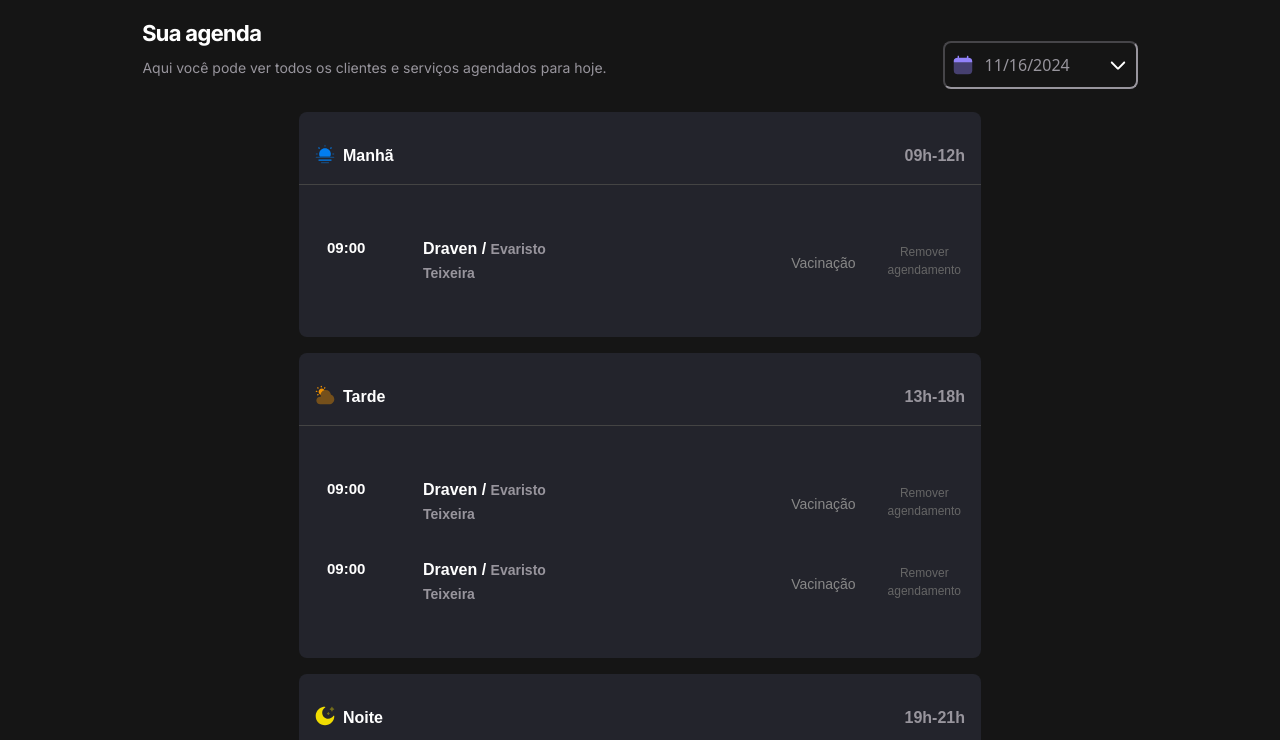
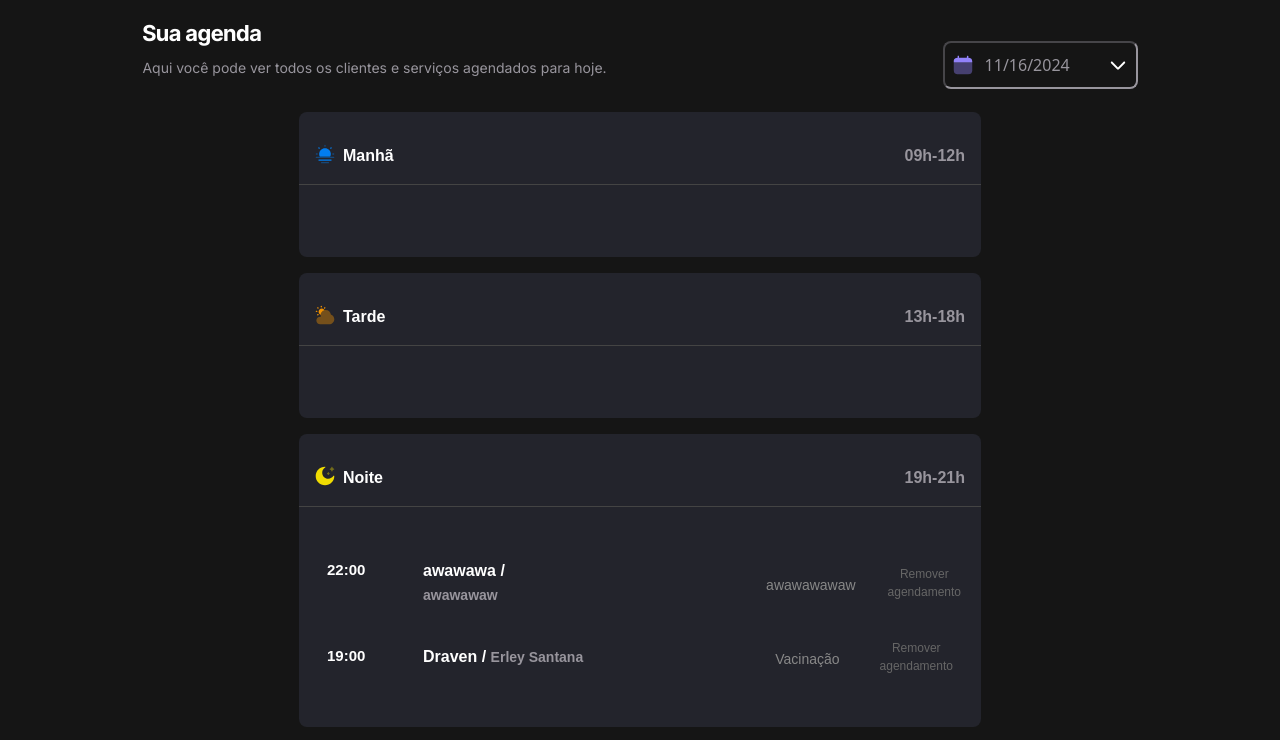
Before and after one commit to EsleySaab/Mundo-Pet, a website built with webpack: page index.html in a window 1280 px wide. Shown: the part 51-791 px from the top of the page. Built offline with nearby package versions, Linux system fonts and the light colour scheme; data requests are answered from the project's data file.

Commit message:
Rendering the day's schedules

```diff
--- a/index.html
+++ b/index.html
@@ -53,8 +53,8 @@
             <span class="time-range">09h-12h</span>
           </div>
 
-          <!-- Lista de detalhes de agendamento -->
-          <ul class="appointment-list">
+          <ul class="appointment-list" id="period-morning">
+            <!-- Lista de detalhes de agendamento
             <li class="appointment-details d-flex">
               <div class="d-flex">
                 <span class="exact-time">09:00</span>
@@ -66,7 +66,7 @@
               <button class="remove-btn">
                 <span>Remover agendamento</span>
               </button>
-            </li>
+            </li> -->
 
             <!-- Adicione mais itens conforme necessário -->
           </ul>
@@ -86,11 +86,11 @@
             <span class="time-range">13h-18h</span>
           </div>
 
-          <!-- Lista de detalhes de agendamento -->
-          <ul class="appointment-list">
+          <ul class="appointment-list" id="period-afternoon">
+            <!-- Lista de detalhes de agendamento
             <li class="appointment-details d-flex">
               <div class="d-flex">
-                <span class="exact-time">09:00</span>
+                <span class="exact-time">13:00</span>
                 <p class="pet">
                   Draven / <span class="owner">Evaristo Teixeira</span>
                 </p>
@@ -103,7 +103,7 @@
 
             <li class="appointment-details d-flex">
               <div class="d-flex">
-                <span class="exact-time">09:00</span>
+                <span class="exact-time">14:00</span>
                 <p class="pet">
                   Draven / <span class="owner">Evaristo Teixeira</span>
                 </p>
@@ -112,7 +112,7 @@
               <button class="remove-btn">
                 <span>Remover agendamento</span>
               </button>
-            </li>
+            </li> -->
 
             <!-- Adicione mais itens conforme necessário -->
           </ul>
@@ -132,11 +132,11 @@
             <span class="time-range">19h-21h</span>
           </div>
 
-          <!-- Lista de detalhes de agendamento -->
-          <ul class="appointment-list">
+          <ul class="appointment-list" id="period-night">
+            <!-- Lista de detalhes de agendamento
             <li class="appointment-details d-flex">
               <div class="d-flex">
-                <span class="exact-time">09:00</span>
+                <strong class="exact-time">20:00</strong>
                 <p class="pet">
                   Draven / <span class="owner">Evaristo Teixeira</span>
                 </p>
@@ -145,7 +145,7 @@
               <button class="remove-btn">
                 <span>Remover agendamento</span>
               </button>
-            </li>
+            </li> -->
 
             <!-- Adicione mais itens conforme necessário -->
           </ul>
--- a/server.json
+++ b/server.json
@@ -1,12 +1,20 @@
 {
   "schedules": [
     {
-      "id": 1731771557721,
+      "id": 1731775794555,
+      "name": "awawawaw",
+      "pet": "awawawa",
+      "phone": "awawaw",
+      "service": "awawawawaw",
+      "when": "2024-11-16T22:00:00.000Z"
+    },
+    {
+      "id": 1731776789148,
       "name": "Erley Santana",
       "pet": "Draven",
-      "phone": "85 97601-0298",
+      "phone": "2121212121",
       "service": "Vacinação",
-      "when": "2024-11-16T18:00:00.000Z"
+      "when": "2024-11-16T19:00:00.000Z"
     }
   ]
 }
--- a/src/modules/schedules/load.js
+++ b/src/modules/schedules/load.js
@@ -1,4 +1,5 @@
 import { scheduleFetchByDay } from "../../services/schedule-fetch-by-day.js"
+import { schedulesShow } from "../schedules/show.js"
 import { hoursLoad } from "../form/hours-load.js"
 
 // Seleciona o input de data.
@@ -10,6 +11,9 @@ export async function schedulesDay() {
   // Busca na API os agendamentos.
   const dailySchedules = await scheduleFetchByDay({ date })
 
+  // Exibe os agendamentos.
+  schedulesShow({ dailySchedules })
+
   // Renderiza as horas disponíveis.
   hoursLoad({ date })
 }
--- /dev/null
+++ b/src/modules/schedules/show.js
@@ -0,0 +1,68 @@
+import dayjs from "dayjs"
+
+// Seleciona as sessões manhã, tarde e noite.
+const periodMorning = document.getElementById("period-morning")
+const periodAfternoon = document.getElementById("period-afternoon")
+const periodNight = document.getElementById("period-night")
+
+export function schedulesShow({ dailySchedules }) {
+  try {
+    // Limpa as listas.
+    periodMorning.innerHTML = ""
+    periodAfternoon.innerHTML = ""
+    periodNight.innerHTML = ""
+
+    // Renderiza os agendamentos por período
+    dailySchedules.forEach((schedule) => {
+      // Cria o elemento da lista com a classe "appointment-details d-flex"
+      const item = document.createElement("li")
+      item.classList.add("appointment-details", "d-flex")
+
+      // Cria o contêiner interno
+      const container = document.createElement("div")
+      container.classList.add("d-flex")
+
+      // Cria o horário exato
+      const exactTime = document.createElement("strong")
+      exactTime.classList.add("exact-time")
+      exactTime.textContent = dayjs(schedule.when).format("HH:mm")
+
+      // Cria o elemento do pet e tutor
+      const petInfo = document.createElement("p")
+      petInfo.classList.add("pet")
+      petInfo.innerHTML = `${schedule.pet || "Pet não informado"} /
+    <span class="owner">${schedule.name || "Tutor não informado"}</span>`
+
+      // Adiciona o horário e o pet no contêiner interno
+      container.append(exactTime, petInfo)
+
+      // Cria a descrição do agendamento
+      const service = document.createElement("p")
+      service.classList.add("description")
+      service.textContent = `${schedule.service}`
+
+      // Cria o botão de remover
+      const cancelButton = document.createElement("button")
+      cancelButton.classList.add("remove-btn")
+      cancelButton.innerHTML = `<span>Remover agendamento</span>`
+
+      // Adiciona todos os elementos ao item principal
+      item.append(container, service, cancelButton)
+
+      // Obtém a hora para decidir o período
+      const hour = dayjs(schedule.when).hour()
+
+      // Renderiza o item no período correto
+      if (hour <= 12) {
+        periodMorning.appendChild(item)
+      } else if (hour > 12 && hour <= 18) {
+        periodAfternoon.appendChild(item)
+      } else {
+        periodNight.appendChild(item)
+      }
+    })
+  } catch (error) {
+    alert("Não foi possível exibir os agendamentos.")
+    console.log(error)
+  }
+}
```
